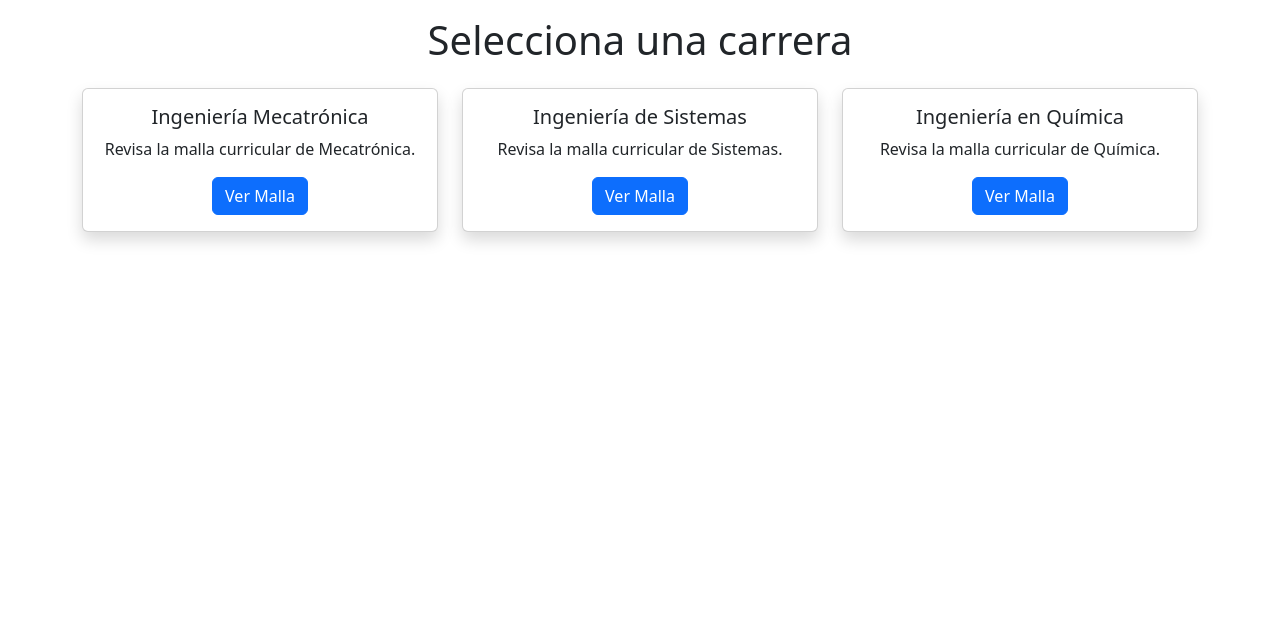
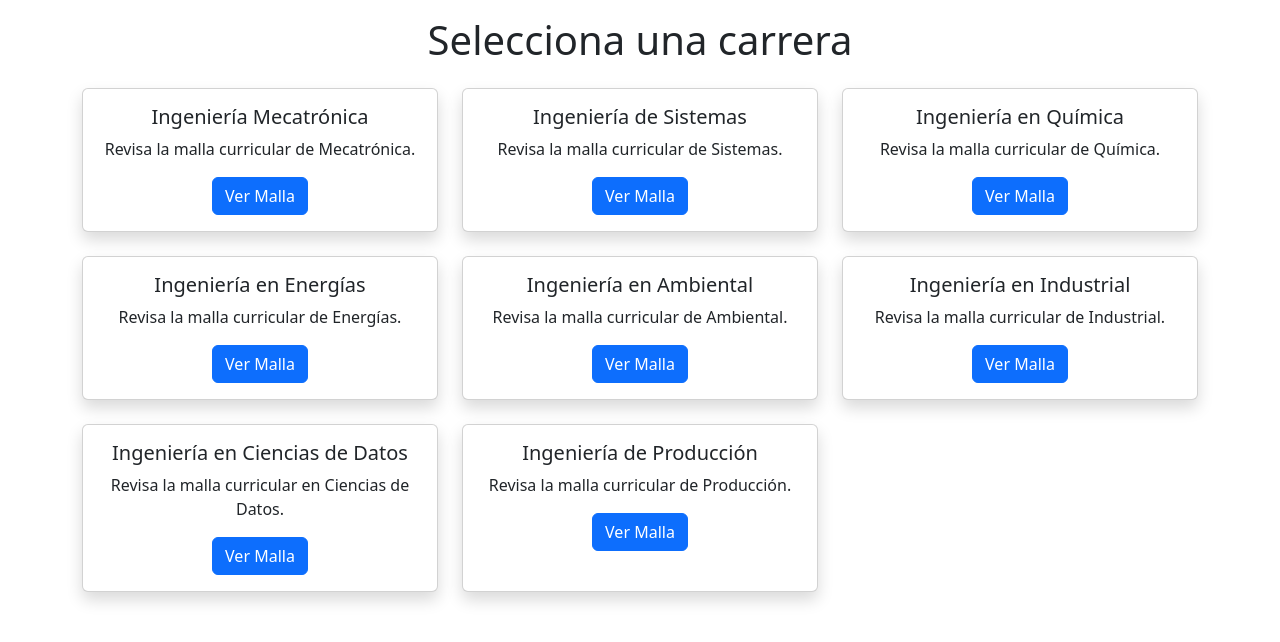
Before and after one commit to KarenRincon7/Clase-algoritmos, a Flask app: page / in a window 1280 px wide. Shown: the part 40-682 px from the top of the page. Run offline with Flask 3, Linux system fonts and the light colour scheme.

Commit message:
Update inicio.html

```diff
--- a/Proyecto programación/Version 2/Templates/inicio.html
+++ b/Proyecto programación/Version 2/Templates/inicio.html
@@ -36,5 +36,54 @@
       </div>
     </div>
   </div>
+
+  <div class="col">
+    <div class="card h-100 shadow">
+      <div class="card-body text-center">
+        <h5 class="card-title">Ingeniería en Energías</h5>
+        <p class="card-text">Revisa la malla curricular de Energías.</p>
+        <a href="/malla/energias" class="btn btn-primary">Ver Malla</a>
+      </div>
+    </div>
+  </div>
+
+  <div class="col">
+    <div class="card h-100 shadow">
+      <div class="card-body text-center">
+        <h5 class="card-title">Ingeniería en Ambiental</h5>
+        <p class="card-text">Revisa la malla curricular de Ambiental.</p>
+        <a href="/malla/ambiental" class="btn btn-primary">Ver Malla</a>
+      </div>
+    </div>
+  </div>
+
+  <div class="col">
+    <div class="card h-100 shadow">
+      <div class="card-body text-center">
+        <h5 class="card-title">Ingeniería en Industrial</h5>
+        <p class="card-text">Revisa la malla curricular de Industrial.</p>
+        <a href="/malla/industrial" class="btn btn-primary">Ver Malla</a>
+      </div>
+    </div>
+  </div>
+
+  <div class="col">
+    <div class="card h-100 shadow">
+      <div class="card-body text-center">
+        <h5 class="card-title">Ingeniería en Ciencias de Datos</h5>
+        <p class="card-text">Revisa la malla curricular en Ciencias de Datos.</p>
+        <a href="/malla/ciencias_datos" class="btn btn-primary">Ver Malla</a>
+      </div>
+    </div>
+  </div>
+
+  <div class="col">
+    <div class="card h-100 shadow">
+      <div class="card-body text-center">
+        <h5 class="card-title">Ingeniería de Producción</h5>
+        <p class="card-text">Revisa la malla curricular de Producción.</p>
+        <a href="/malla/produccion" class="btn btn-primary">Ver Malla</a>
+      </div>
+    </div>
 </div>
 {% endblock %}
```
